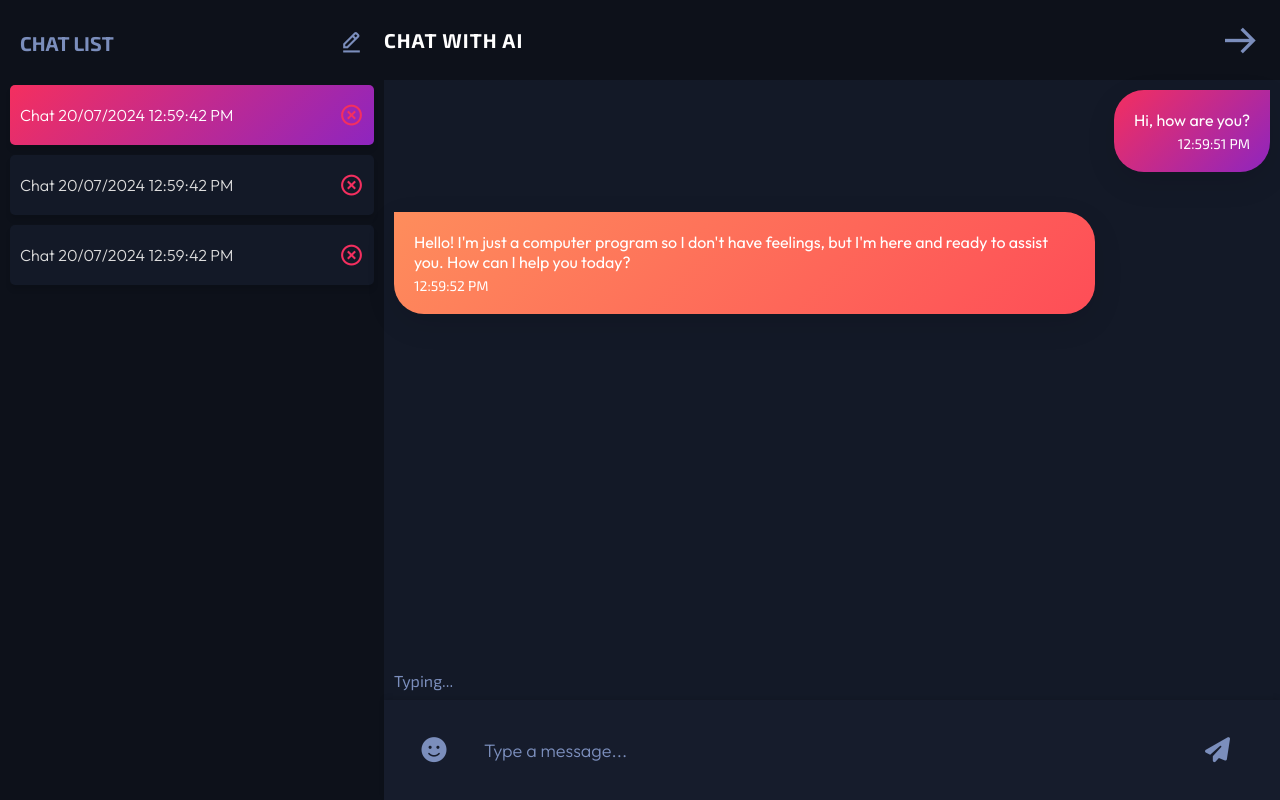
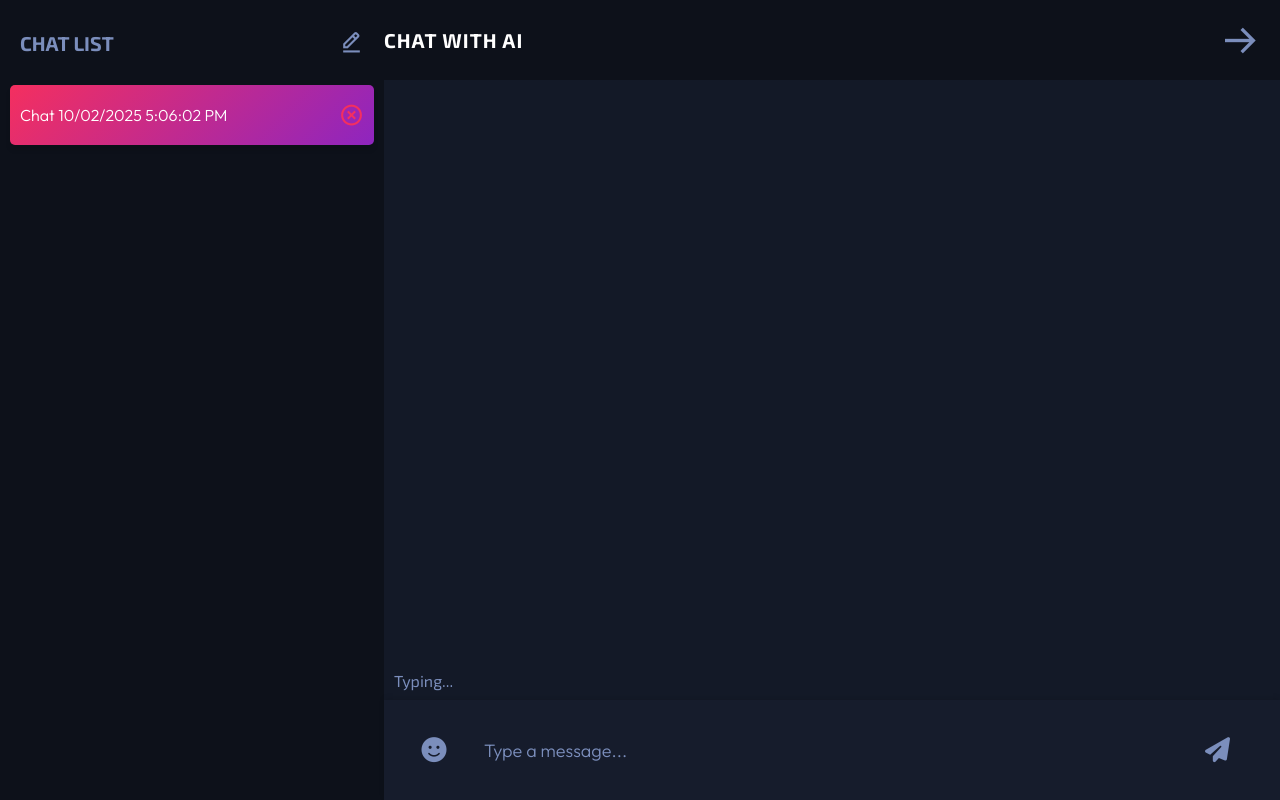
Before and after one commit to ellyx81/ai-chat-bot, a React (Vite) app: page / in a window 1280 px wide. Both pictures are taken after a click on the button "CHAT AI". Built offline with nearby package versions, Linux system fonts and the light colour scheme.

Commit message:
create chat functionality

```diff
--- a/src/App.jsx
+++ b/src/App.jsx
@@ -4,9 +4,20 @@
 
 const App = () => {
   const [isChatting, setIsChatting] = useState(false);
+  const [chats, setChats] = useState([]);
 
   const handleStartChat = () => {
     setIsChatting(true);
+
+    if (chats.length === 0) {
+      const newChat = {
+        id: `Chat ${new Date().toLocaleDateString(
+          "en-GB"
+        )} ${new Date().toLocaleTimeString()}`,
+        messages: [],
+      };
+      setChats([newChat]);
+    }
   };
 
   const handleGoBack = () => {
@@ -16,7 +27,7 @@
   return (
     <div className="container">
       {isChatting ? (
-        <ChatBotApp onGoBack={handleGoBack} />
+        <ChatBotApp onGoBack={handleGoBack} chats={chats} setChats={setChats} />
       ) : (
         <ChatBotStart onStartChat={handleStartChat} />
       )}
--- a/src/Components/ChatBotApp.jsx
+++ b/src/Components/ChatBotApp.jsx
@@ -1,7 +1,43 @@
-import React from "react";
+import React, { useState } from "react";
 import "./ChatBotApp.css";
 
-const ChatBotApp = ({ onGoBack }) => {
+const ChatBotApp = ({ onGoBack, chats, setChats }) => {
+  const [inputValue, setInputValue] = useState("");
+  const [messages, setMessages] = useState(chats[0]?.messages || []);
+
+  const handleInputChange = (e) => {
+    setInputValue(e.target.value);
+  };
+
+  const sendMessage = () => {
+    if (inputValue.trim === "") return;
+
+    const newMessage = {
+      type: "prompt",
+      text: inputValue,
+      timestamp: new Date().toLocaleTimeString(),
+    };
+
+    const updatedMessages = [...messages, newMessage];
+    setMessages(updatedMessages);
+    setInputValue("");
+
+    const updatedChats = chats.map((chat, index) => {
+      if (index === 0) {
+        return { ...chats, messages: updatedMessages };
+      }
+      return chat;
+    });
+    setChats(updatedChats);
+  };
+
+  const handleKeyDown = (e) => {
+    if (e.key === "Enter") {
+      e.preventDefault();
+      sendMessage();
+    }
+  };
+
   return (
     <div className="chat-app">
       <div className="chat-list">
@@ -9,18 +45,16 @@
           <h2>Chat List</h2>
           <i className="bx bx-edit-alt new-chat"></i>
         </div>
-        <div className="chat-list-item active">
-          <h4>Chat 20/07/2024 12:59:42 PM</h4>
-          <i className="bx bx-x-circle"></i>
-        </div>
-        <div className="chat-list-item">
-          <h4>Chat 20/07/2024 12:59:42 PM</h4>
-          <i className="bx bx-x-circle"></i>
-        </div>
-        <div className="chat-list-item">
-          <h4>Chat 20/07/2024 12:59:42 PM</h4>
-          <i className="bx bx-x-circle"></i>
-        </div>
+        {chats.map((chat, index) => (
+          <div
+            key={index}
+            className={`chat-list-item ${index === 0 ? "active" : ""}`}
+          >
+            <h4>{chat.id}</h4>
+
+            <i className="bx bx-x-circle"></i>
+          </div>
+        ))}
       </div>
       <div className="chat-window">
         <div className="chat-title">
@@ -28,25 +62,28 @@
           <i className="bx bx-arrow-back arrow" onClick={onGoBack}></i>
         </div>
         <div className="chat">
-          <div className="prompt">
-            Hi, how are you?
-            <span>12:59:51 PM</span>
-          </div>
-          <div className="response">
-            Hello! I'm just a computer program so I don't have feelings, but I'm
-            here and ready to assist you. How can I help you today?
-            <span>12:59:52 PM</span>
-          </div>
+          {messages.map((msg, index) => (
+            <div
+              key={index}
+              className={msg.type === "prompt" ? "prompt" : "response"}
+            >
+              {msg.text}
+              <span>{msg.timestamp}</span>
+            </div>
+          ))}
           <div className="typing">Typing...</div>
         </div>
-        <form className="msg-form">
+        <form className="msg-form" onSubmit={(e) => e.preventDefault()}>
           <i className="fa-solid fa-face-smile emoji"></i>
           <input
             type="text"
             className="msg-input"
             placeholder="Type a message..."
+            value={inputValue}
+            onChange={handleInputChange}
+            onKeyDown={handleKeyDown}
           />
-          <i className="fa-solid fa-paper-plane"></i>
+          <i className="fa-solid fa-paper-plane" onClick={sendMessage}></i>
         </form>
       </div>
     </div>
```
